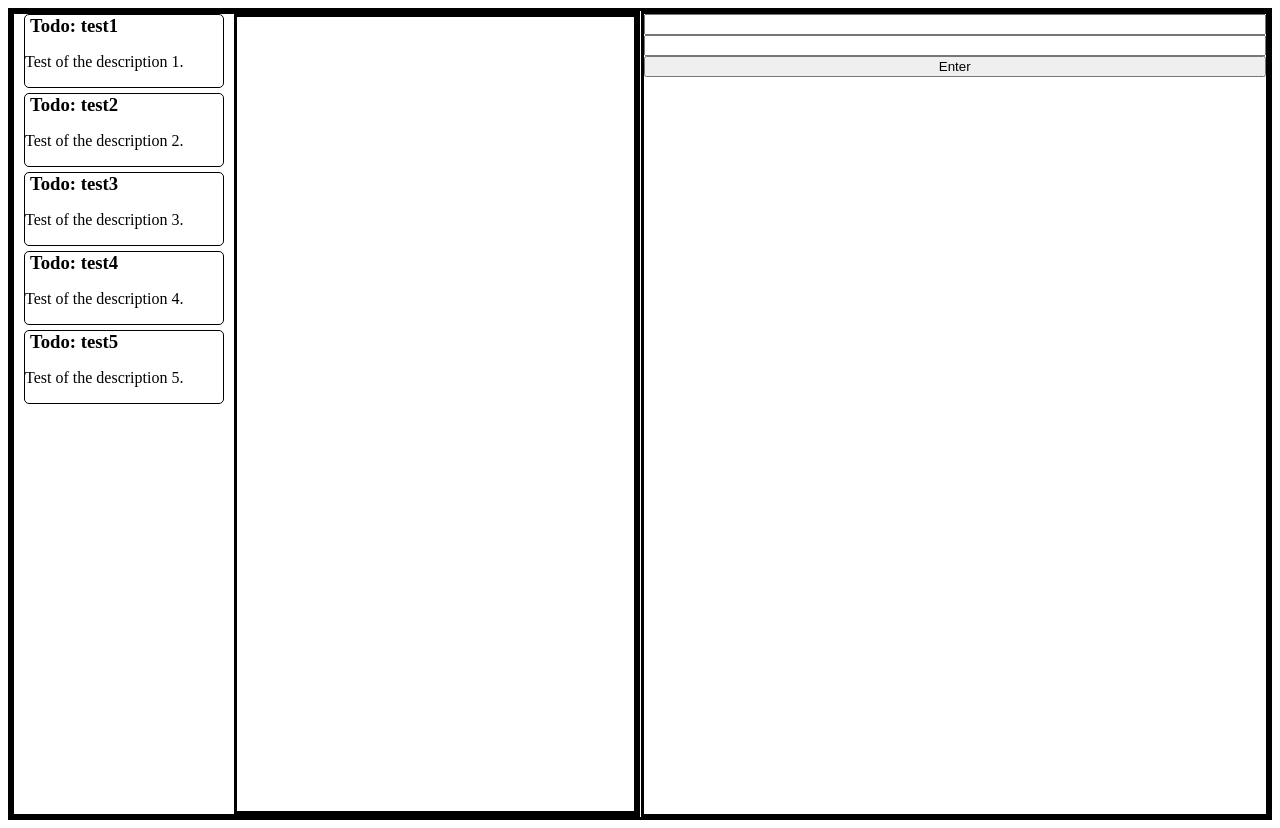
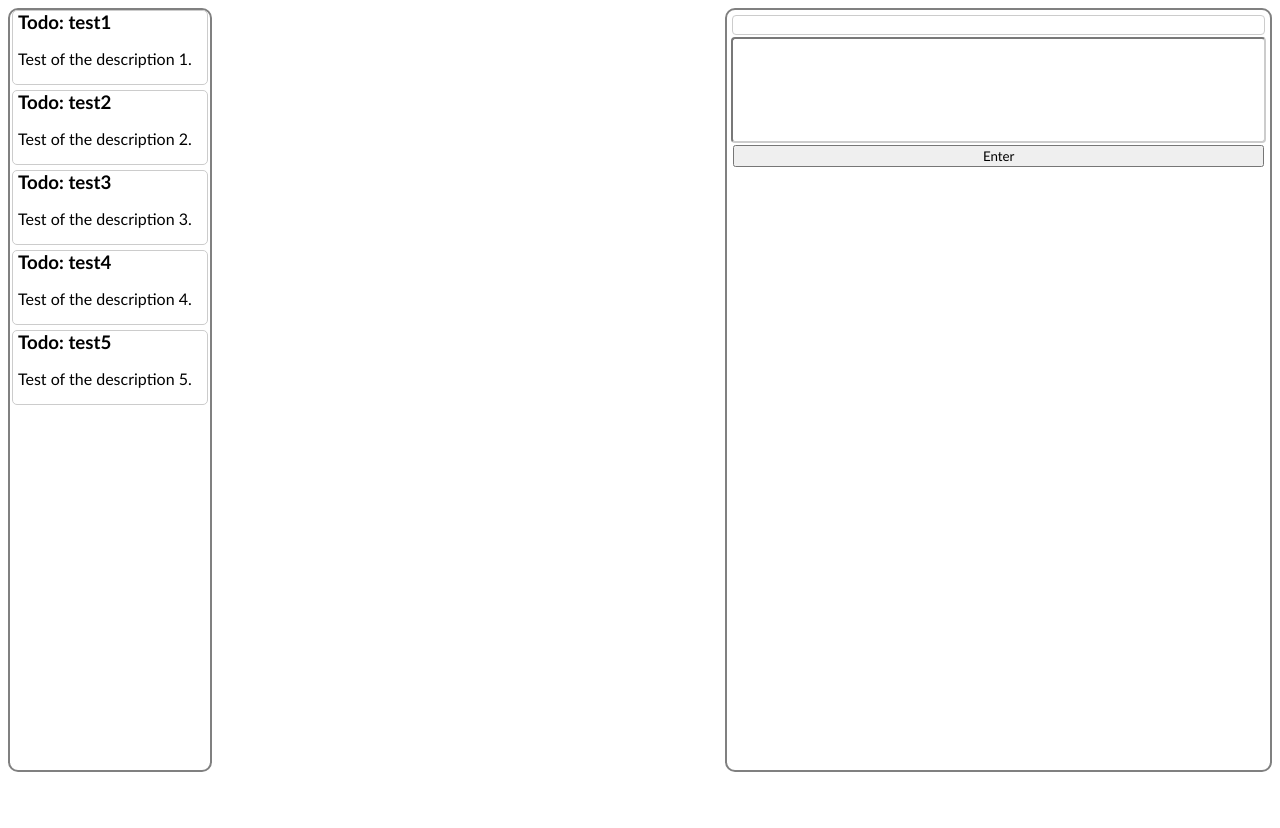
Before and after one commit to cjkim00/todo-react-app, a React (Create React App) app: page / in a window 1280 px wide. Built offline with nearby package versions, Linux system fonts and the light colour scheme.

Commit message:
completion of project functionality

```diff
--- a/src/index.css
+++ b/src/index.css
@@ -1,7 +1,12 @@
+* {
+    font-family:'Gill Sans', 'Gill Sans MT', Calibri, 'Trebuchet MS', sans-serif;
+
+}
+
 .app--div {
     /*background-color: aqua;*/
     display:flex;
-    border-style: solid;
+    height: 95vh;
 }
 
 .app--todo--container {
@@ -11,69 +16,195 @@
 
 }
 
+.todoList--div {
+    max-width: 200px;
+    min-width: 200px;
+    max-height: 95vh;
+    overflow-y: scroll;
+    display: flex;
+    flex-direction: column;
+    border-style: solid;
+    border-radius: 10px;
+    border-width: 2px;
+    border-color: gray;
+}
+
+.todoList--button--div {
+    display: flex;
+    margin-bottom: 2px;
+}
+
+.todoList--toDoButton {
+    width: 50%;
+    border: none;
+    background-color: #efefef;
+    margin-right: 1px;
+}
+
+.todoList--toDoButton:hover {
+    background-color: #e5e5e5;
+}
+
+.todoList--completedButton {
+    width: 50%;
+    border: none;
+    background-color: #efefef;
+    margin-left: 1px;
+}
+
+.todoList--completedButton:hover {
+    background-color: #e5e5e5;
+}
+
+.todoList--box {
+    display: flex;
+    width: calc(50vw + 200px);
+    height: 100vh;
+}
+
+.todoList--add--task {
+    text-align: center;
+}
+
 .listElement--div {
     margin: 0;
     margin-bottom: 5px;
     border-style: solid;
     border-radius: 5px;
     border-width: thin;
-    /*background-color: blue;*/
+    width: 97%;
+    margin-left: calc(1.5% - 1px);
+    border: solid 1px #ccc;
 }
 
-.todoList--div {
-    max-width: 200px;
-    min-width: 200px;
-    max-height: 97vh;
-    overflow-y: scroll;
-    /*background-color: bisque;*/
-    display: flex;
-    flex-direction: column;
-    margin-left: 10px;
-}
-
-.todoList--box {
-    display: flex;
-    /*background-color: orange;*/
-    width: calc(50vw + 100px);
-    height: 100vh;
-    border-style: solid;
-}
-
-.todoList--second {
-    margin-left: 10px;
-    /*background-color: brown;*/
-    width:100%;
-    border-style: solid;
+.listElement--div:hover {
+    background-color: #e5e5e5;
 }
 
 .listElement--name {
     margin: 0px;
     margin-left: 5px;
-    /*background-color: aquamarine;*/
 }
 
 .listElement--description {
     border: 0;
-    /*background-color:blueviolet;*/
+    margin-left: 5px;
 }
 
 .header--div {
-    /*background-color: red;*/
     justify-content: right;
 }
 
 .header--new--button {
     margin: 0;
-    /*background-color: gray;*/
 }
+
+.displayTodo--div {
+    margin-left: 10px;
+    width:100%;
+    height: 95vh;
+    border-style: solid;
+    border-width: 2px;
+    border-radius: 10px;
+    margin-right: 5px;
+    overflow: auto;
+    display: flex;
+    flex-direction: column;
+    border-color: gray;
+}
+
+.displayTodo--button--div {
+    display: flex;
+    justify-content: space-between;
+    margin-left: 20px;
+    margin-right: 20px;
+    margin-top: 5px;
+}
+
+.displayTodo--display--name {
+    width: 100%;
+    max-width: calc(97% + 2px);
+    height: 17px;
+    margin-left: auto;
+    margin-right: auto;
+    margin-top: 5px;
+    margin-bottom: 0;
+    border: none;
+    border: solid 1px #ccc;
+    border-radius: 4px;
+}
+
+.displayTodo--display--discription {
+    width: 97%;
+    max-width: 97%;
+    resize: none;
+    margin-left: auto;
+    margin-right: auto;
+    margin-top: 2px;
+    height: 100px;
+    overflow: auto;
+    border-radius: 4px;
+    border-color: #ccc;
+}
+
+.displayTodo--display--discription:focus {
+    overflow: hidden;
+    outline:none;
+}
+
+.displayTodo--delete--button {
+    width: 80px;
+}
+
+.displayTodo--completed--button {
+    width: 80px;
+}
+
 
 .newTodo--div {
     margin: 0;
     display: flex;
     flex-direction: column;
+    width: calc(50vw);
+    height:95vh;
+    margin-left: 5px;
     border-style: solid;
-    width: calc(50vw + 100px);
-    margin-left: 1px;
+    border-radius: 10px;
+    border-width: 2px;
+    min-width: 200px;
+    border-color: gray;
+}
+
+.newTodo--input--name {
+    width: 97%;
+    margin-left: auto;
+    margin-right: auto;
+    margin-top: 5px;
+    border: none;
+    border: solid 1px #ccc;
+    border-radius: 4px;
+
+}
+
+.newTodo--input--description {
+    width: 97%;
+    max-width: 97%;
+    resize: none;
+    margin-left: auto;
+    margin-right: auto;
+    margin-top: 2px;
+    height: 100px;
+    overflow: auto;
+    border-radius: 4px;
+    border-color: #ccc;
+}
+
+.newTodo--button {
+    width: calc(98% - 1px);
+    margin-left: auto;
+    margin-right: auto;
+    margin-top: 2px;
+
 }
 
 ::-webkit-scrollbar {
```
